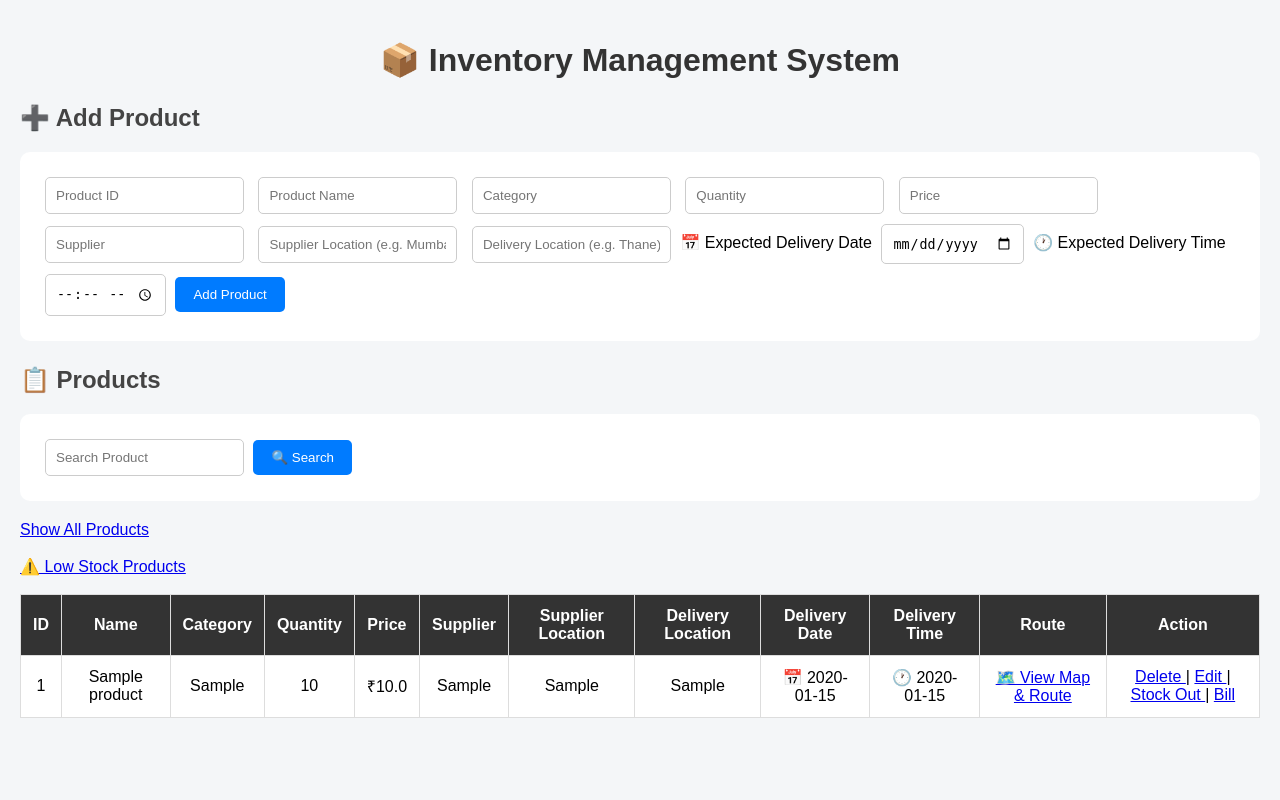
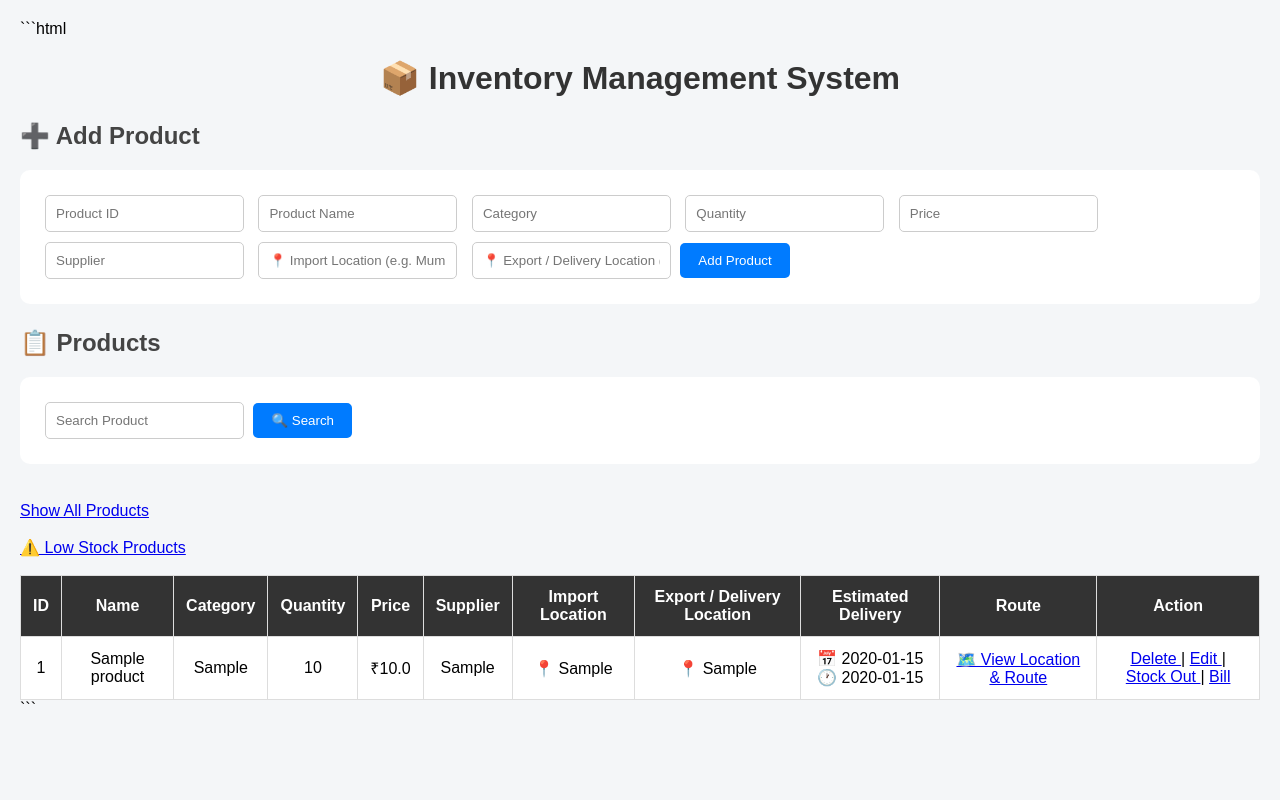
Before and after one commit to gayatri08-wq/Inventory_website, a Flask app: page / in a window 1280 px wide. Run offline with Flask 3, Linux system fonts and the light colour scheme; tables that the repository leaves empty hold one stand-in row (values such as "Sample post").

Commit message:
Refactor location fields and remove delivery inputs
Updated placeholders and labels for location fields, removed delivery date and time inputs, and adjusted table headers and content accordingly.

````diff
--- a/templates/index.html
+++ b/templates/index.html
@@ -1,3 +1,4 @@
+```html
 <!DOCTYPE html>
 <html>
 
@@ -57,37 +58,19 @@
                placeholder="Supplier">
 
 
+        <!-- Supplier / Import Location -->
+
         <input type="text"
                name="supplier_location"
-               placeholder="Supplier Location (e.g. Mumbai)"
+               placeholder="📍 Import Location (e.g. Mumbai)"
                required>
 
 
+        <!-- Delivery / Export Location -->
+
         <input type="text"
                name="delivery_location"
-               placeholder="Delivery Location (e.g. Thane)"
-               required>
-
-
-        <!-- Delivery Date -->
-
-        <label>
-            📅 Expected Delivery Date
-        </label>
-
-        <input type="date"
-               name="delivery_date"
-               required>
-
-
-        <!-- Delivery Time -->
-
-        <label>
-            🕐 Expected Delivery Time
-        </label>
-
-        <input type="time"
-               name="delivery_time"
+               placeholder="📍 Export / Delivery Location (e.g. Pune)"
                required>
 
 
@@ -116,6 +99,9 @@
 
 
     </form>
+
+
+    <br>
 
 
     <a href="/">
@@ -151,13 +137,11 @@
 
             <th>Supplier</th>
 
-            <th>Supplier Location</th>
+            <th>Import Location</th>
 
-            <th>Delivery Location</th>
+            <th>Export / Delivery Location</th>
 
-            <th>Delivery Date</th>
-
-            <th>Delivery Time</th>
+            <th>Estimated Delivery</th>
 
             <th>Route</th>
 
@@ -202,27 +186,13 @@
             </td>
 
 
-            <td>
-
-                {{ product['supplier_location'] or 'Not Available' }}
-
-            </td>
-
+            <!-- Import Location -->
 
             <td>
 
-                {{ product['delivery_location'] or 'Not Available' }}
+                {% if product['supplier_location'] %}
 
-            </td>
-
-
-            <!-- Delivery Date -->
-
-            <td>
-
-                {% if product['delivery_date'] %}
-
-                    📅 {{ product['delivery_date'] }}
+                    📍 {{ product['supplier_location'] }}
 
                 {% else %}
 
@@ -233,13 +203,13 @@
             </td>
 
 
-            <!-- Delivery Time -->
+            <!-- Export / Delivery Location -->
 
             <td>
 
-                {% if product['delivery_time'] %}
+                {% if product['delivery_location'] %}
 
-                    🕐 {{ product['delivery_time'] }}
+                    📍 {{ product['delivery_location'] }}
 
                 {% else %}
 
@@ -250,29 +220,45 @@
             </td>
 
 
-            <!-- Route -->
+            <!-- Automatic Estimated Delivery -->
 
             <td>
 
+                {% if product['delivery_date'] and product['delivery_time'] %}
 
-                {% if product['supplier_location'] and product['delivery_location'] %}
+                    📅 {{ product['delivery_date'] }}<br>
+
+                    🕐 {{ product['delivery_time'] }}
+
+                {% else %}
+
+                    ⏳ Calculating...
+
+                {% endif %}
+
+            </td>
+
+
+            <!-- Map -->
+
+            <td>
+
+                {% if product['supplier_location']
+                      and product['delivery_location'] %}
 
 
                     <a href="/map/{{ product['id'] }}">
 
-                        🗺️ View Map & Route
+                        🗺️ View Location & Route
 
                     </a>
 
 
                 {% else %}
 
-
                     Not Available
 
-
                 {% endif %}
-
 
             </td>
 
@@ -335,3 +321,4 @@
 </body>
 
 </html>
+```
````
